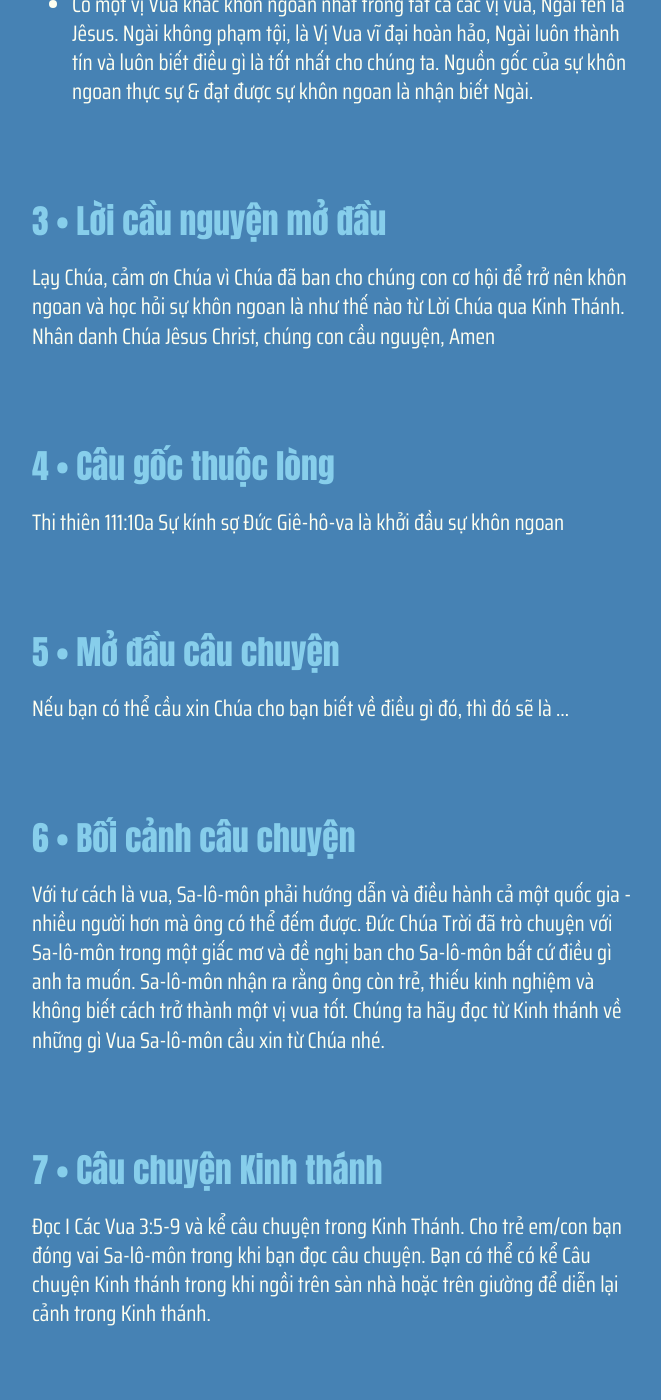
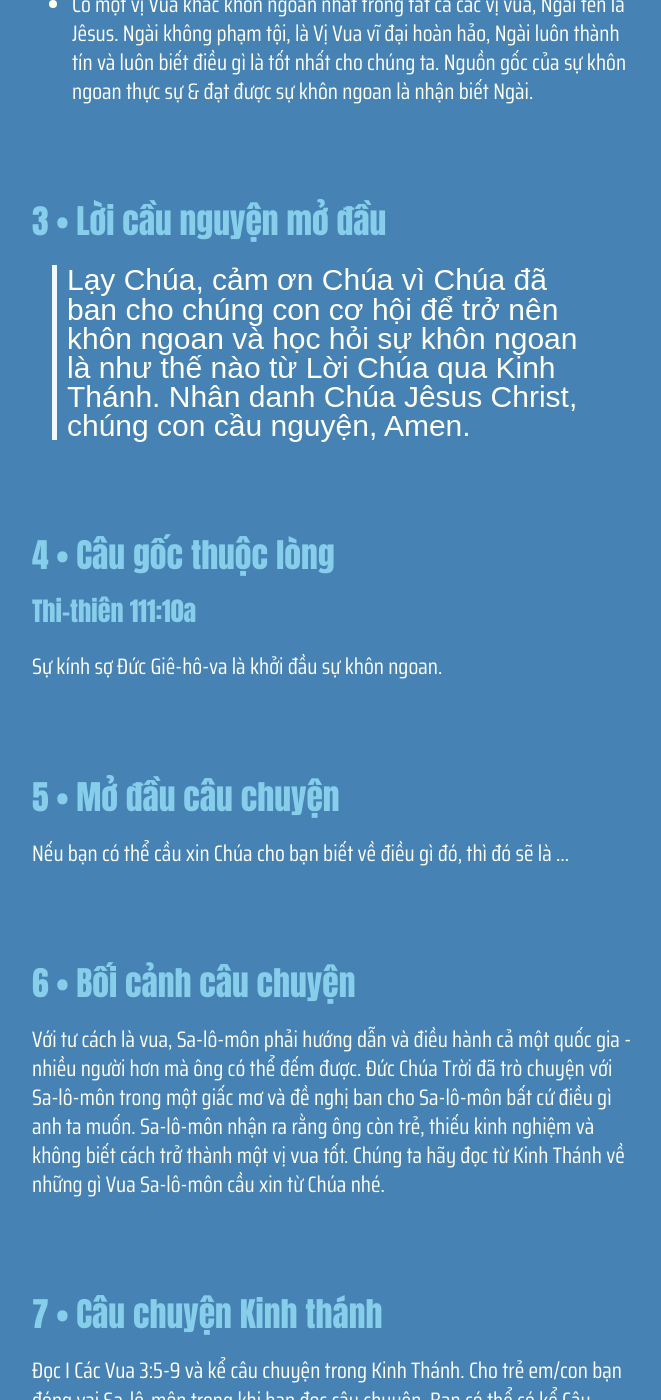
Before and after one commit to GospelTrust/LGS, a Jekyll site: the page built from docs/content/_vi/43-2.md, in a window 1280 px wide and 1400 px high, scrolled down 1750 px. Shown: the whole window, without its empty margins (308-969 px from the left). Built offline with Jekyll 4.4.1, drawn with Linux system fonts in a browser that asks for light colours; some web fonts are replaced; some of the changed text lies outside the part shown.

Commit message:
Update: w43d2

```diff
--- a/docs/content/_vi/43-2.md
+++ b/docs/content/_vi/43-2.md
@@ -1,7 +1,7 @@
 ---
 week: 43
 day: 2
-title: 'SA-LÔ-MÔN CẦU XIN SỰ KHÔN NGOAN'
+title: 'Sa-lô-môn cầu xin sự khôn ngoan'
 bible: 'I Các Vua 3:5-14'
 layout: lesson
 ---
@@ -60,4 +60,4 @@
 
 
 {% include lesson/section.html index=10 %}
-Lạy Chúa, chúng con cảm tạ Chúa vì chúng con biết được cuộc đời của Vua Sa-lô-môn. Xin Chúa giúp tất cả chúng con trở nên khôn ngoan, đưa ra những quyết định khôn ngoan, tìm kiếm Ngài và tìm thấy Ngài và đi theo Ngài mỗi ngày trong cuộc đời chúng con.  Nhân danh Chúa Jêsus Christ, chúng con cầu nguyện, Amen
+> Lạy Chúa, chúng con cảm tạ Chúa vì chúng con biết được cuộc đời của Vua Sa-lô-môn. Xin Chúa giúp tất cả chúng con trở nên khôn ngoan, đưa ra những quyết định khôn ngoan, tìm kiếm Ngài và tìm thấy Ngài và đi theo Ngài mỗi ngày trong cuộc đời chúng con.  Nhân danh Chúa Jêsus Christ, chúng con cầu nguyện, Amen.
```
Also changed, not shown: other parts of docs/content/_vi/43-2.md (+9 -9 lines).
